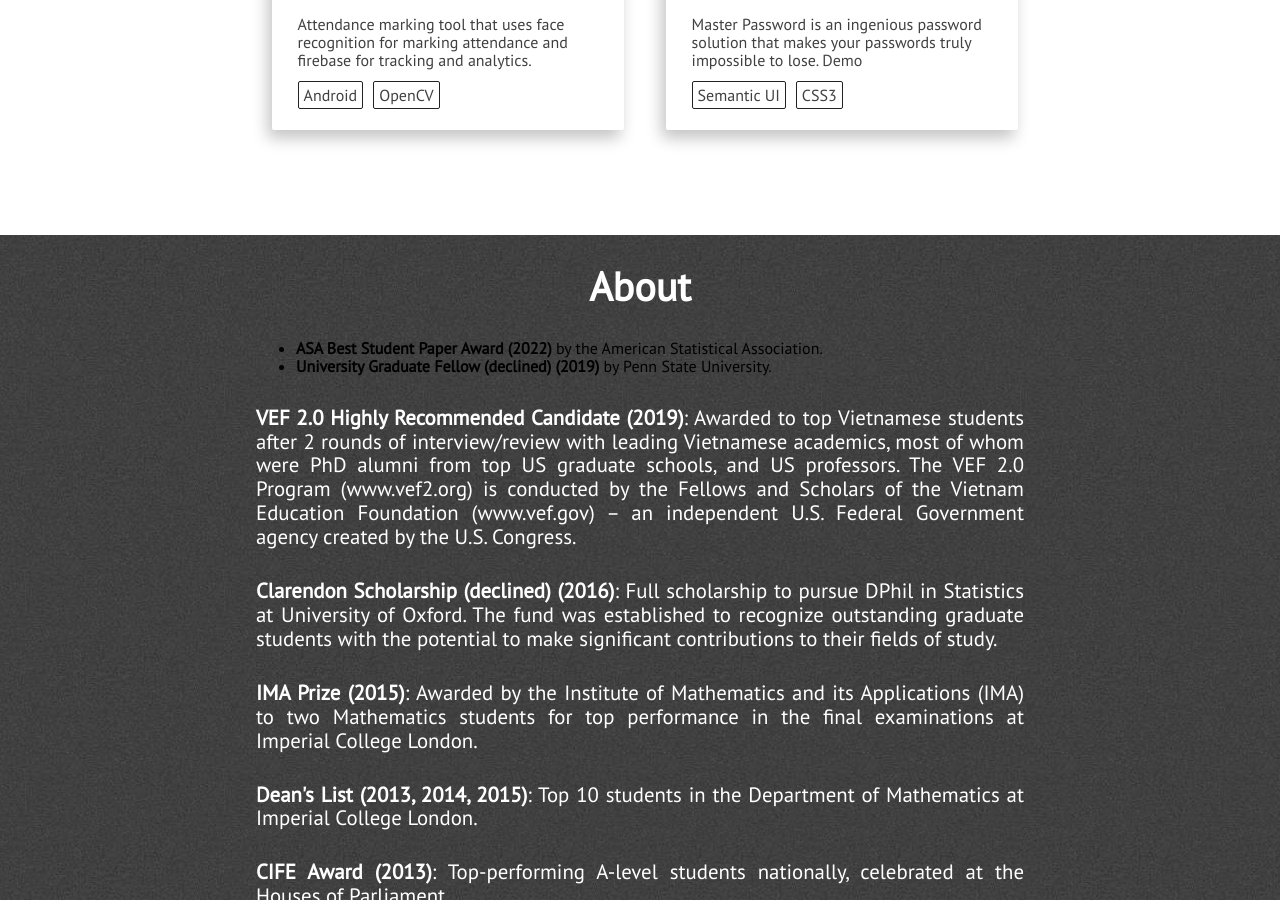
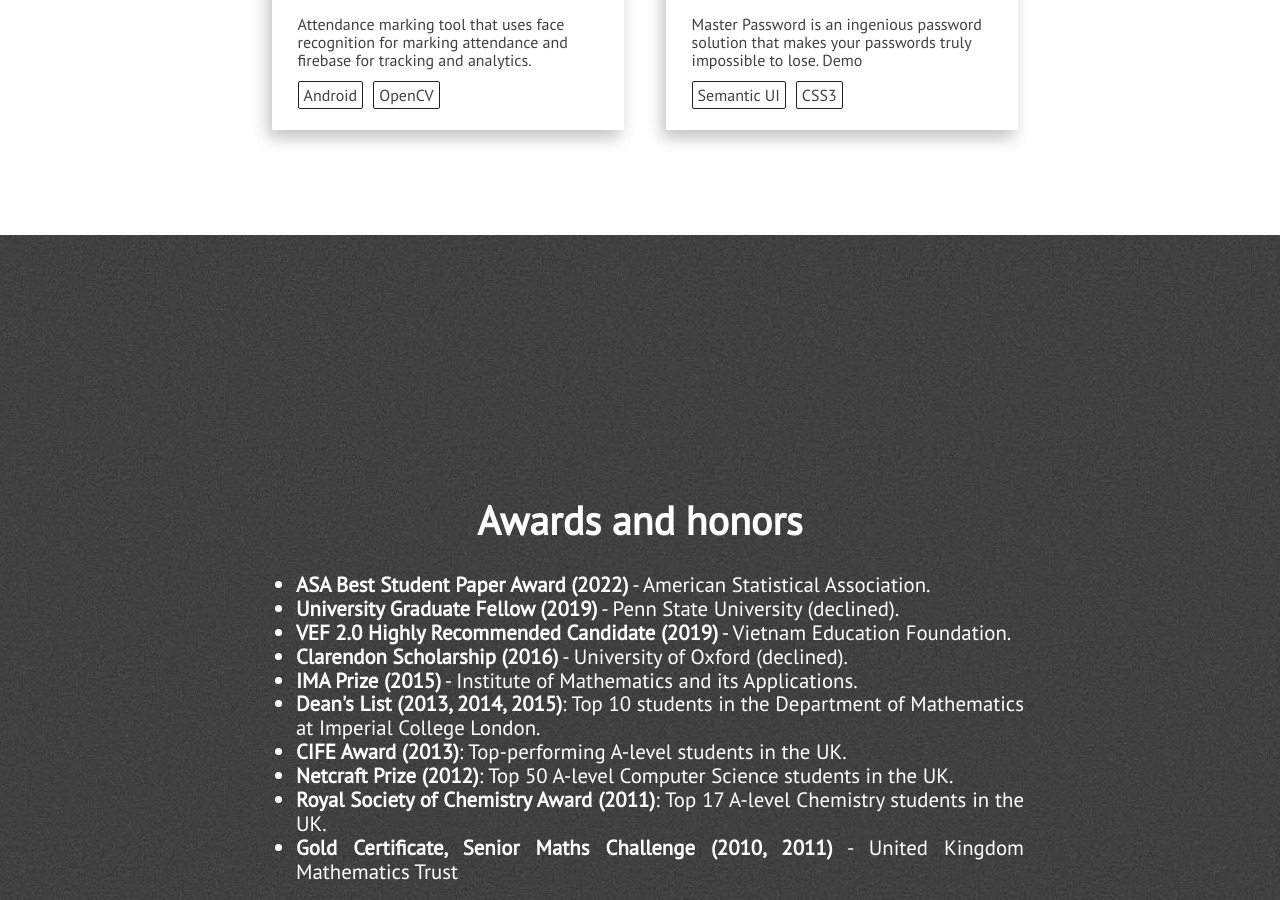
Before and after one commit to nguyendangson/sondangnguyen, a Jekyll site: the page built from index.html, in a window 1280 px wide and 900 px high, scrolled down 3771 px. Built offline with Jekyll 4.4.1, drawn with Linux system fonts in a browser that asks for light colours; nearby versions of some CDN libraries; some of the changed text lies outside the part shown.

Commit message:
Update awards.html

```diff
--- a/_includes/awards.html
+++ b/_includes/awards.html
@@ -1,39 +1,19 @@
 <div class="section-wrapper">
     <section class="section awards" id="awards">
         <div id="awards-text">
-            <div class="section-heading">About</div>
-            <p class="paragraph-text justify-text">
-		 <ul>
-                 	<li><strong>ASA Best Student Paper Award (2022)</strong> by the American Statistical Association.</li>
-			<li><strong>University Graduate Fellow (declined) (2019)</strong> by Penn State University.</li>
-		 </ul>
-            </p>
-	    <p class="paragraph-text justify-text">
-                 <strong>VEF 2.0 Highly Recommended Candidate (2019)</strong>: Awarded to top Vietnamese students after 2 rounds of interview/review with leading Vietnamese academics, most of whom were PhD alumni from top US graduate schools, and US professors.
-The VEF 2.0 Program (www.vef2.org) is conducted by the Fellows and Scholars of the Vietnam Education Foundation (www.vef.gov) – an independent U.S. Federal Government agency created by the U.S. Congress.
-            </p>
-            <p class="paragraph-text justify-text">
-                 <strong>Clarendon Scholarship (declined) (2016)</strong>: Full scholarship to pursue DPhil in Statistics at University of Oxford.
-The fund was established to recognize outstanding graduate students with the potential to make significant contributions to their fields of study.
-            </p>
-	    <p class="paragraph-text justify-text">
-                 <strong>IMA Prize (2015)</strong>: Awarded by the Institute of Mathematics and its Applications (IMA) to two Mathematics students for top performance in the final examinations at Imperial College London.
-            </p>
-	    <p class="paragraph-text justify-text">
-                 <strong>Dean's List (2013, 2014, 2015)</strong>: Top 10 students in the Department of Mathematics at Imperial College London.
-            </p>
-            <p class="paragraph-text justify-text">
-                 <strong>CIFE Award (2013)</strong>: Top-performing A-level students nationally, celebrated at the Houses of Parliament.
-            </p>
-	    <p class="paragraph-text justify-text">
-                 <strong>Netcraft Prize (2012)</strong>: Top 50 A-level Computer Science students in the UK.
-            </p>
-	    <p class="paragraph-text justify-text">
-                 <strong>Royal Society of Chemistry Award (2011)</strong>: Top 17 A-level Chemistry students in the UK.
-            </p>
-	    <p class="paragraph-text justify-text">
-                 <strong>Gold Certificate - Senior Maths Challenge (2010, 2011)</strong>: The UKMT Senior Maths Challenge is a national competition in Mathematics. The Gold certificate is awarded to the top 10% performers.
-            </p>
+            <div class="section-heading">Awards and honors</div>
+		<ul class="paragraph-text justify-text">
+                 	<li><strong>ASA Best Student Paper Award (2022)</strong> - American Statistical Association.</li>
+			<li><strong>University Graduate Fellow (2019)</strong> - Penn State University (declined).</li>
+			<li><strong>VEF 2.0 Highly Recommended Candidate (2019)</strong> - Vietnam Education Foundation.</li>
+			<li><strong>Clarendon Scholarship (2016)</strong> - University of Oxford (declined).</li>
+			<li><strong>IMA Prize (2015)</strong> - Institute of Mathematics and its Applications.</li>
+			<li><strong>Dean's List (2013, 2014, 2015)</strong>: Top 10 students in the Department of Mathematics at Imperial College London.</li>
+			<li><strong>CIFE Award (2013)</strong>: Top-performing A-level students in the UK.</li>
+			<li><strong>Netcraft Prize (2012)</strong>: Top 50 A-level Computer Science students in the UK.</li>
+			<li><strong>Royal Society of Chemistry Award (2011)</strong>: Top 17 A-level Chemistry students in the UK.</li>
+			<li><strong>Gold Certificate, Senior Maths Challenge (2010, 2011)</strong> - United Kingdom Mathematics Trust</li>
+		</ul>
         </div>
     </section>
 </div>
```
